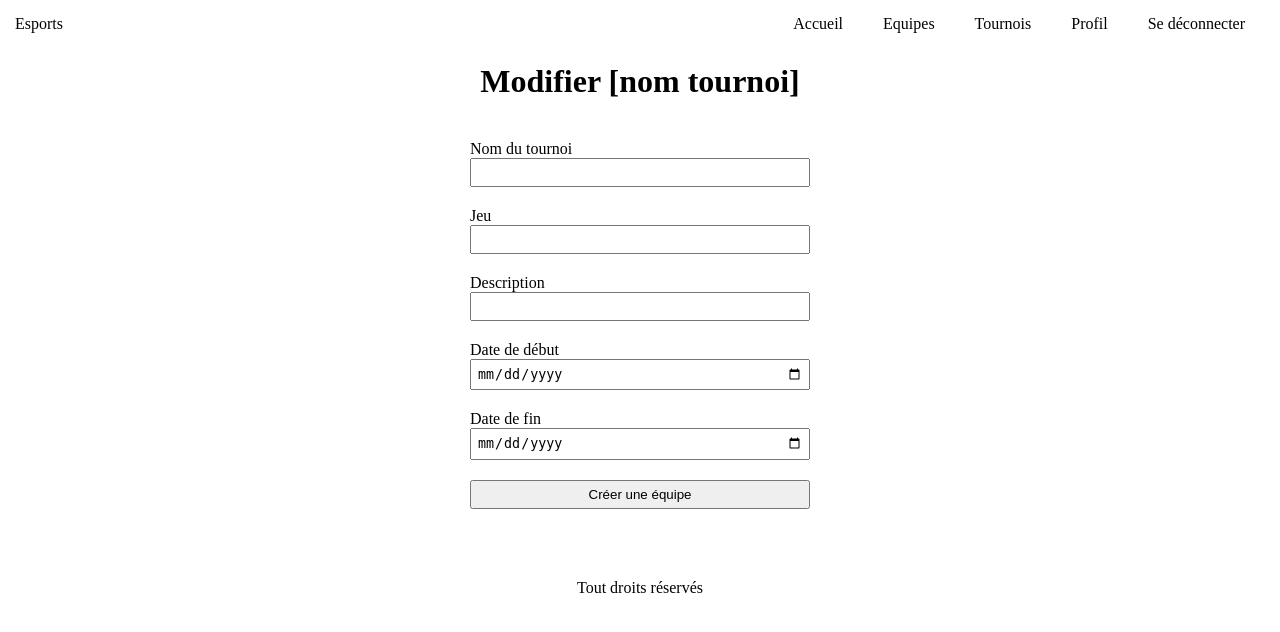
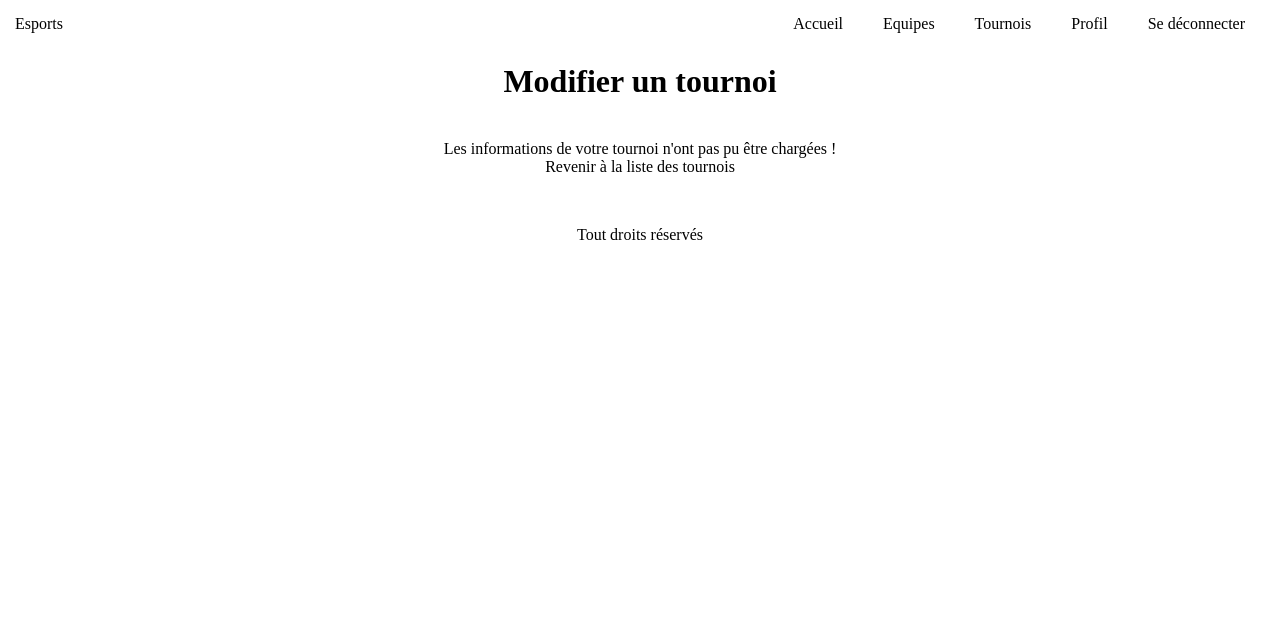
Before and after one commit to AntooinePetit/CP6-7, a PHP site: page /tournaments/update.php in a window 1280 px wide. Shown: the top 632 px of the page. Run offline with PHP 8.4, Linux system fonts and the light colour scheme; the visitor is signed in with stand-in values (Sample User, id 1); tables that the repository leaves empty or names only in its code hold one stand-in row (values such as "Sample post"); data that the repository does not hold is empty.

Commit message:
feat(tournaments): add tournament update functionality
- Added updateTournament function
- Created update.php page
- Implemented input validation
- Added error handling
- Improved user experience

```diff
--- a/config/fonctions.php
+++ b/config/fonctions.php
@@ -251,3 +251,19 @@ function getTournamentById($id){
 
   return $stmt->fetch();
 }
+
+// Fonction pour mettre à jour un tournoi
+function updateTournament($id, $name, $game, $description, $start, $end){
+  include 'db.php';
+  $stmt = $pdo->prepare('UPDATE tournaments SET name = :name, game = :game, description = :description, start_date = :start, end_date = :end WHERE id = :id');
+  $stmt->execute([
+    "name" => $name,
+    "game" => $game,
+    "description" => $description,
+    "start" => $start,
+    "end" => $end,
+    "id" => $id
+  ]);
+
+  return $stmt->rowCount();
+}
--- a/tournaments/list.php
+++ b/tournaments/list.php
@@ -49,7 +49,7 @@ if(!empty($_SESSION['connected']) && $_SESSION['connected'] === true){
                 <?php if(!empty($_SESSION['connected']) && $_SESSION['connected'] === true): ?>
                   |
                   <!-- Condition d'affichage et lien si l'utilisateur est le créateur du tournoi ou non -->
-                  <a href="<?= $_SESSION['id_user'] === $tournament['organizer_id'] ? 'update.php?id='.$tournament['id'] : '../tournament/register.php?id='.$tournament['id'] ?> ?>"><?= $_SESSION['id_user'] === $tournament['organizer_id'] ? 'Modifier' : 'S\'inscrire' ?></a>
+                  <a href="<?= $_SESSION['id_user'] === $tournament['organizer_id'] ? 'update.php?id='.$tournament['id'] : '../tournament/register.php?id='.$tournament['id'] ?>"><?= $_SESSION['id_user'] === $tournament['organizer_id'] ? 'Modifier' : 'S\'inscrire' ?></a>
                 <?php endif; ?>
               </td>
             </tr>
--- a/tournaments/update.php
+++ b/tournaments/update.php
@@ -1,11 +1,68 @@
 <?php
 session_start();
 $error = '';
+$errorName = '';
+$errorDate = '';
+$loadError = false;
+$isError = false;
+// Vérification que l'utilisateur est connecté
 if (!empty($_SESSION['connected']) && $_SESSION['connected'] === true){
-  if(!empty($_GET['id'])){
-    include '../config/fonctions.php';
-    $tournament = getTournamentById($_GET['id']);
-    // REPRENDRE D'ICI
+  if(!empty($_SESSION['id_user'])){
+    include_once '../config/fonctions.php';
+    $userConnected = getUser($_SESSION['id_user']);
+    // Vérification que l'id est renseignée
+    if(!empty($_GET['id'])){
+      $tournament = getTournamentById($_GET['id']);
+      // Vérification que le tournoi correspondant à l'id existe
+      if($tournament === false){
+        $loadError = true;
+      }
+    } else {
+      $loadError = true;
+    }
+  } else {
+    $loadError = true;
+  }
+}
+
+if (!empty($_POST['submit'])) {
+  // Vérification que les champs sont tous remplis
+  if (!empty($_POST['tournament-name']) && !empty($_POST['description']) && !empty($_POST['game']) && !empty('starting-date') && !empty('ending-date')) {
+    $name = $_POST['tournament-name'];
+    $game = $_POST['game'];
+    $description = $_POST['description'];
+    $startingDate = date("Y-m-d", strtotime($_POST['starting-date']));
+    $endingDate = date("Y-m-d", strtotime($_POST['ending-date']));
+    include_once '../config/fonctions.php';
+    // Vérification si le tournoi existe
+    if(verifyExistingTournamentByName($name, $_GET['id']) != false){
+      $isError = true;
+      $errorName = '<p style="color:red; margin-top: -15px; margin-bottom:15px;">Ce nom de tournoi n\'est pas disponible !</p>';
+    }
+    // Vérification que les dates sont bien égales ou ultérieures à la date actuelle
+    if(strtotime($startingDate) < strtotime(date('Y-m-d')) || strtotime($endingDate) < strtotime(date('Y-m-d'))){
+      $isError = true;
+      $errorDate = '<p style="color:red; margin-top: -15px; margin-bottom:15px;">Veuillez choisir une date ultérieure à la date actuelle</p>';
+    }
+    // Vérification que la date de début est bien antérieure à la date de fin
+    if($isError != true && strtotime($startingDate) > strtotime($endingDate)) {
+      $isError = true;
+      $errorDate = '<p style="color:red; margin-top: -15px; margin-bottom:15px;">La date de fin ne peut pas être antérieure à la date de début.</p>';
+    }
+  } else {
+    $isError = true;
+    $error = '<p style="color:red;">Tous les champs doivent être remplis !</p>';
+  }
+
+  if ($isError === false) {
+    $isCreated = updateTournament($_GET['id'], $name, $game, $description, $startingDate, $endingDate);
+    if($isCreated > 0){
+      $error = '<p style="color:green;">Votre tournoi a bien été modifié !</p>
+      <a href="list.php">Revenir à la liste des tournois</a>';
+    } else {
+      $error = '<p style="color:red;">Une erreur est survenu lors de la mise à jour des données de votre tournoi !</p>';
+
+    }
   }
 }
 
@@ -16,7 +73,7 @@ if (!empty($_SESSION['connected']) && $_SESSION['connected'] === true){
 <head>
   <meta charset="UTF-8">
   <meta name="viewport" content="width=device-width, initial-scale=1.0">
-  <title>Modifier [nom tournoi]</title>
+  <title>Modifier un tournoi</title>
   <link rel="stylesheet" href="../style/style.css">
 </head>
 
@@ -24,25 +81,25 @@ if (!empty($_SESSION['connected']) && $_SESSION['connected'] === true){
   <?php include_once '../components/header.php'; ?>
 
   <main>
-    <h1>Modifier [nom tournoi]</h1>
+    <h1>Modifier un tournoi</h1>
     <!-- Si utilisateur est connecté -->
-    <?php if (!empty($_SESSION['connected']) && $_SESSION['connected'] === true):
+    <?php if (!empty($_SESSION['connected']) && $_SESSION['connected'] === true && $loadError === false):
     // Si l'utilisateur a bien les droits d'organisateur ou plus
-      if($userConnected['role'] != 'member'): ?>
+      if($userConnected['role'] != 'member' && $_SESSION['id_user'] === $tournament['organizer_id']): ?>
         <form action="" method="post">
           <label for="tournament-name">Nom du tournoi</label>
-          <input type="text" name="tournament-name" id="tournament-name" required>
+          <input type="text" name="tournament-name" id="tournament-name" value="<?= $tournament['name'] ?>" required>
           <?= $errorName ?>
           <label for="game">Jeu</label>
-          <input type="text" name="game" id="game" required>
+          <input type="text" name="game" id="game" value="<?= $tournament['game'] ?>" required>
           <label for="description">Description</label>
-          <input type="text" name="description" id="description" required>
+          <input type="text" name="description" id="description" value="<?= $tournament['description'] ?>" required>
           <label for="starting-date">Date de début</label>
-          <input type="date" name="starting-date" id="starting-date" required>
+          <input type="date" name="starting-date" id="starting-date" value="<?= $tournament['start_date'] ?>" required>
           <label for="ending-date">Date de fin</label>
-          <input type="date" name="ending-date" id="ending-date" required>
+          <input type="date" name="ending-date" id="ending-date" value="<?= $tournament['end_date'] ?>" required>
           <?= $errorDate ?>
-          <input type="submit" name="submit" value="Créer une équipe">
+          <input type="submit" name="submit" value="Modifier votre tournoi">
           <?= $error ?>
         </form>
       <!-- Si l'utilisateur n'a pas les droits nécessaire -->
@@ -59,6 +116,13 @@ if (!empty($_SESSION['connected']) && $_SESSION['connected'] === true){
         <p>Vous n'êtes pas connecté !</p>
         <a href="list.php">Revenir à la liste des tournois</a>
       </div>
+    <?php endif;
+    // Si le tournoi n'a pas pu être chargé
+    if ($loadError === true): ?>
+      <div class="info">
+        <p>Les informations de votre tournoi n'ont pas pu être chargées !</p>
+        <a href="list.php">Revenir à la liste des tournois</a>
+      </div>
     <?php endif; ?>
   </main>
 
```
